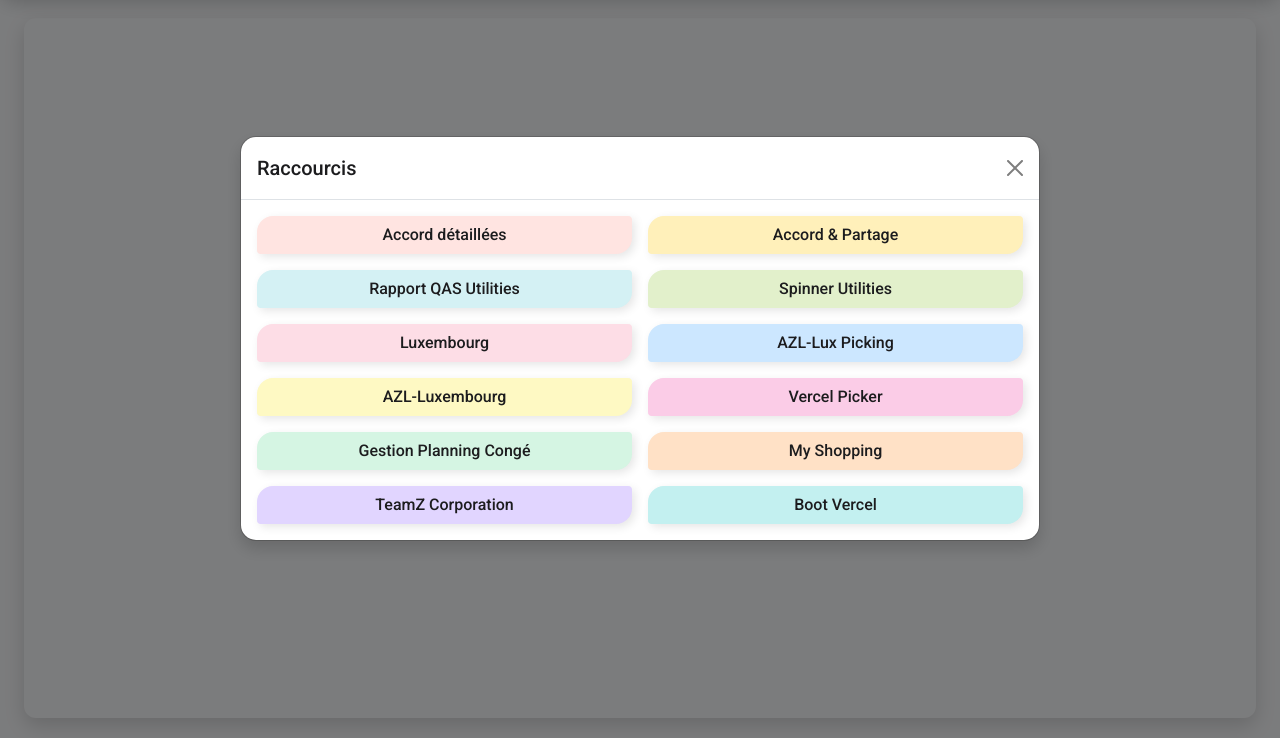
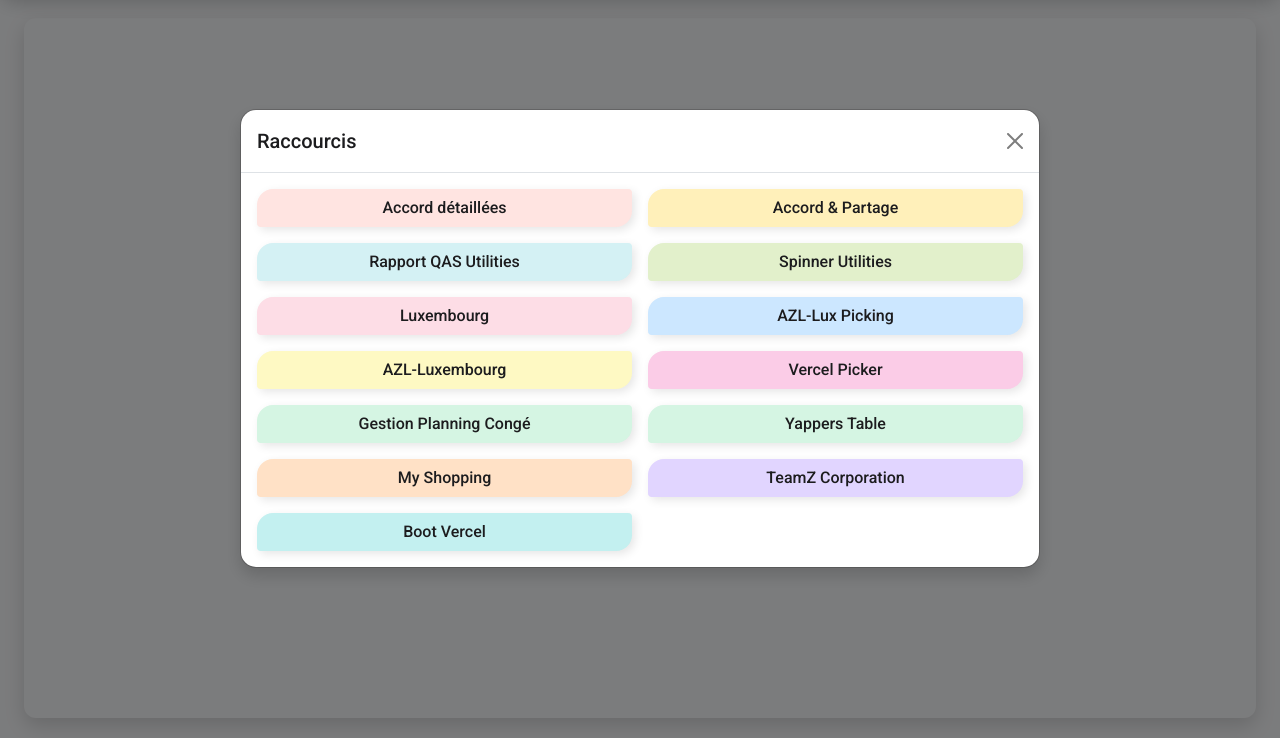
Before and after one commit to herintsoaradoniaina/divas, a plain HTML site: page index.html in a window 1280 px wide. Both pictures are taken after a click on the button "☰ Menu". Shown: the part 62-800 px from the top of the page. Drawn offline with nearby package versions, Linux system fonts and the light colour scheme.

Commit message:
Update index.html

```diff
--- a/index.html
+++ b/index.html
@@ -112,6 +112,7 @@
             <div class="col"><button class="btn btn-menu-link w-100 color-7" onclick="loadPage('assets/AZL-Utilities.html', this)">AZL-Luxembourg</button></div>
             <div class="col"><button class="btn btn-menu-link w-100 color-8" onclick="loadPage('assets/vercel_picking (latest).html', this)">Vercel Picker</button></div>
             <div class="col"><button class="btn btn-menu-link w-100 color-9" onclick="loadPage('assets/consultation_congé_qas.html', this)">Gestion Planning Congé</button></div>
+            <div class="col"><button class="btn btn-menu-link w-100 color-9" onclick="loadPage('assets/yappers.html', this)">Yappers Table</button></div>
             <div class="col"><button class="btn btn-menu-link w-100 color-10" onclick="loadPage('assets/copie_Nettoyage_Shopping.html', this)">My Shopping</button></div>
             <div class="col"><button class="btn btn-menu-link w-100 color-11" onclick="loadPage('assets/TeamZ Corporation.html', this)">TeamZ Corporation</button></div>
             <div class="col"><button class="btn btn-menu-link w-100 color-12" onclick="loadPage('assets/chat_boot.html', this)">Boot Vercel</button></div>
```
